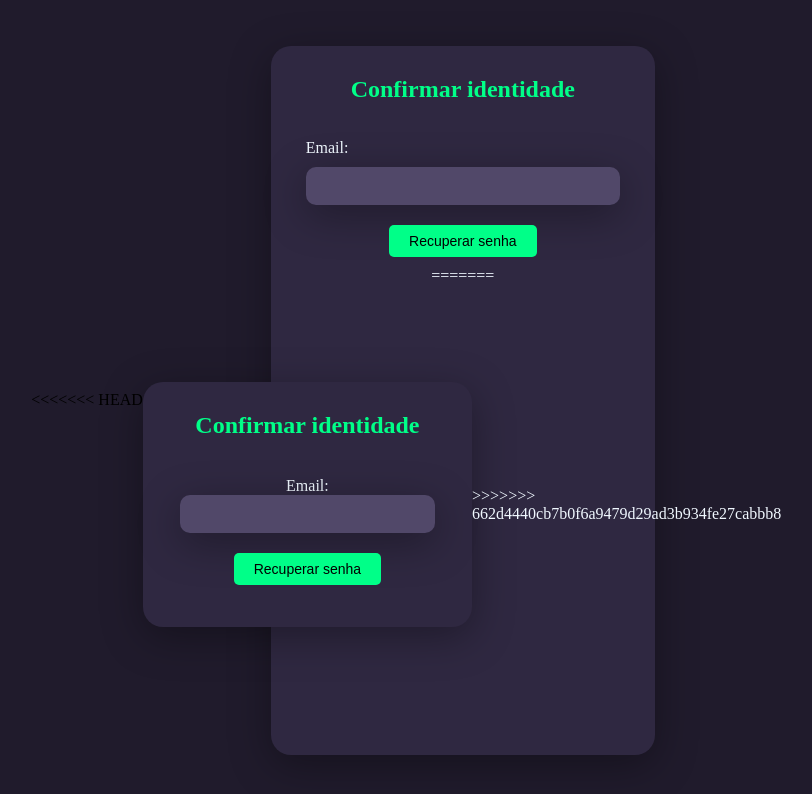
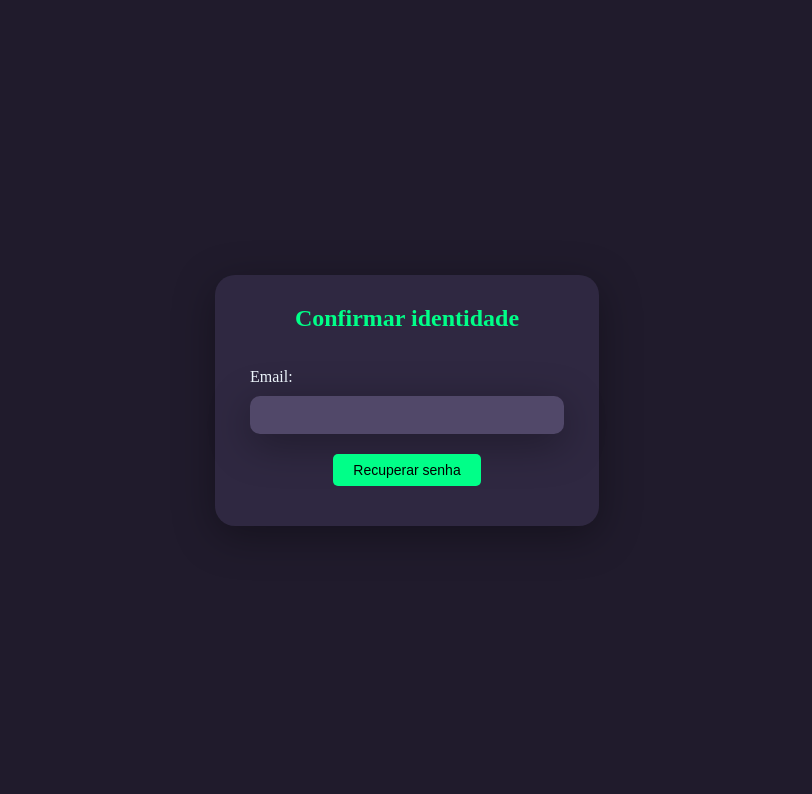
Before and after one commit to Caioalves14/SEA-frontend, a website: page views/recuperar-senha.html in a window 1280 px wide. Shown: the whole page, without its empty margins (233-1045 px from the left). Drawn offline with Linux system fonts and the light colour scheme.

Commit message:
Revert "Resolvendo conflito em views/recuperar-senha.html"
This reverts commit 8dfdf290d270dddb449226561607c5f54bfd4400, reversing
changes made to 1908a2cff0ebfff867eab39c8c5130917ec96142.

```diff
--- a/views/recuperar-senha.html
+++ b/views/recuperar-senha.html
@@ -8,25 +8,12 @@
 </head>
 <body>
     <div class="container">
-<<<<<<< HEAD
     <div class="usuario-container">
         <div class="gestao-de-dados">
             <h2>Confirmar identidade</h2><br><br>
                 <label for="email">Email:</label>
                 <input type="email" id="email" name="email" required>
                 <button type="submit" onclick="recuperarSenha()" class="botao">Recuperar senha</button>
-=======
-        <div class="usuario-container">
-            <div class="gestao-de-dados">
-                <h2>Confirmar identidade</h2><br><br>
-                <form action="/auth/changePassword" method="POST"
-
-                    <label for="email">Email:</label>
-                    <input type="email" id="email" name="email" required>
-                    <button type="submit" class="botao">Recuperar senha</button>
-                </form>
-            </div>
->>>>>>> 662d4440cb7b0f6a9479d29ad3b934fe27cabbb8
         </div>
     </div>
     <script src="recuperar-senha.js"></script>
```
